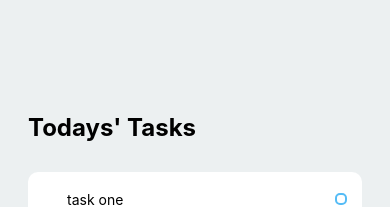
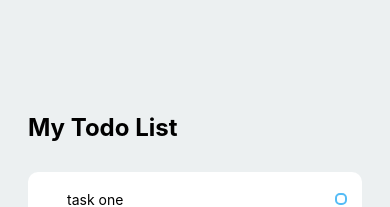
Before and after one commit to dderekk/TodoList, a React Native app: screen / in a window 390 px wide. Shown: the top 207 px of the page. Built offline with nearby package versions, Linux system fonts and the light colour scheme.

Commit message:
Milestone 1 - last last update
Fix the title for Milestone 1

```diff
--- a/App.js
+++ b/App.js
@@ -11,7 +11,7 @@ export default function App() {
       {/* Today's Tasks */}
       <View style={styles.taskWrapper}>
         <View style={styles.divider} ></View>
-        <Text style={styles.sectionTitle}>Todays' Tasks</Text>
+        <Text style={styles.sectionTitle}>My Todo List</Text>
 
         <View style={styles.items}>
           <Task text={'task one'}></Task>
```
